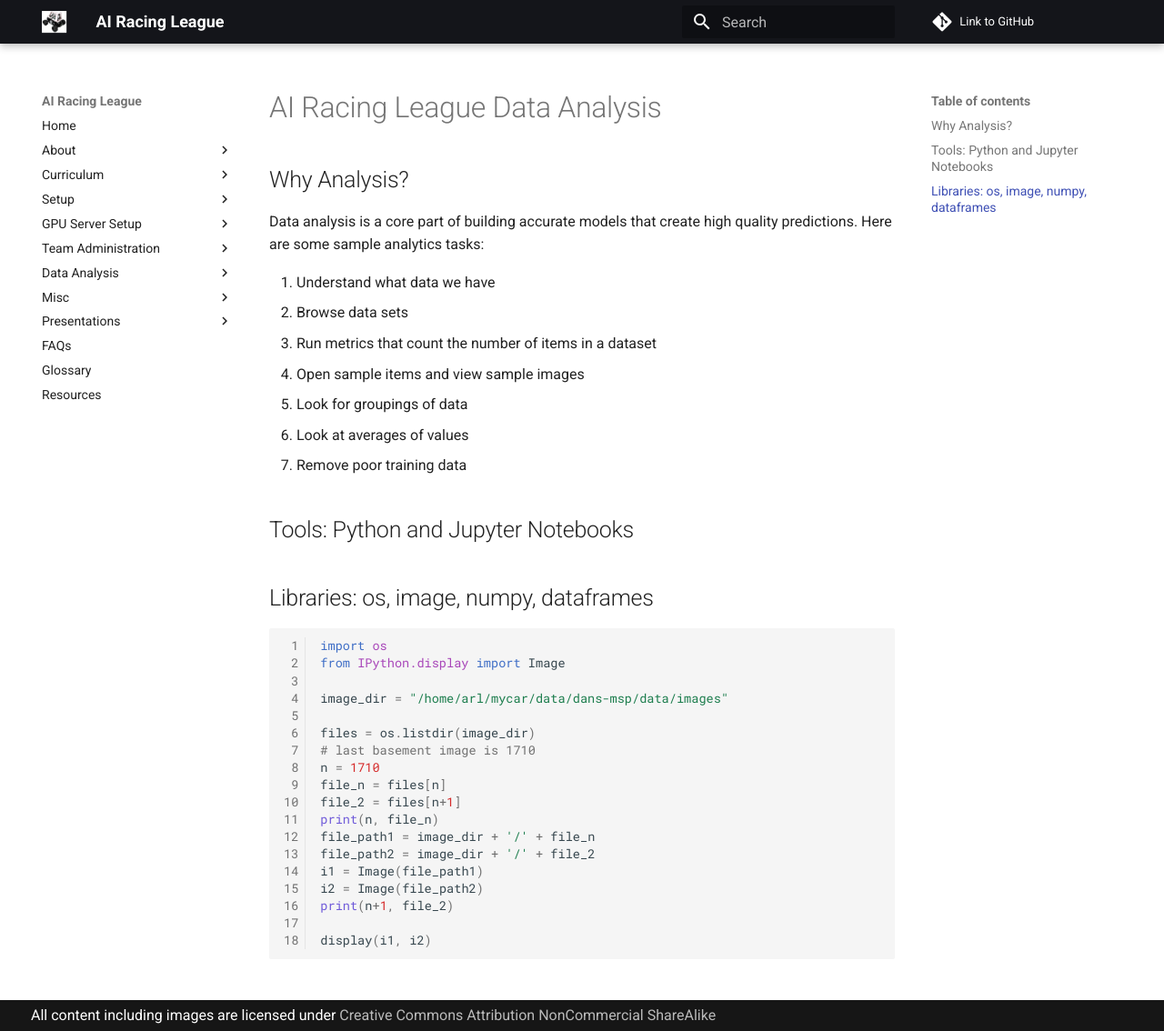
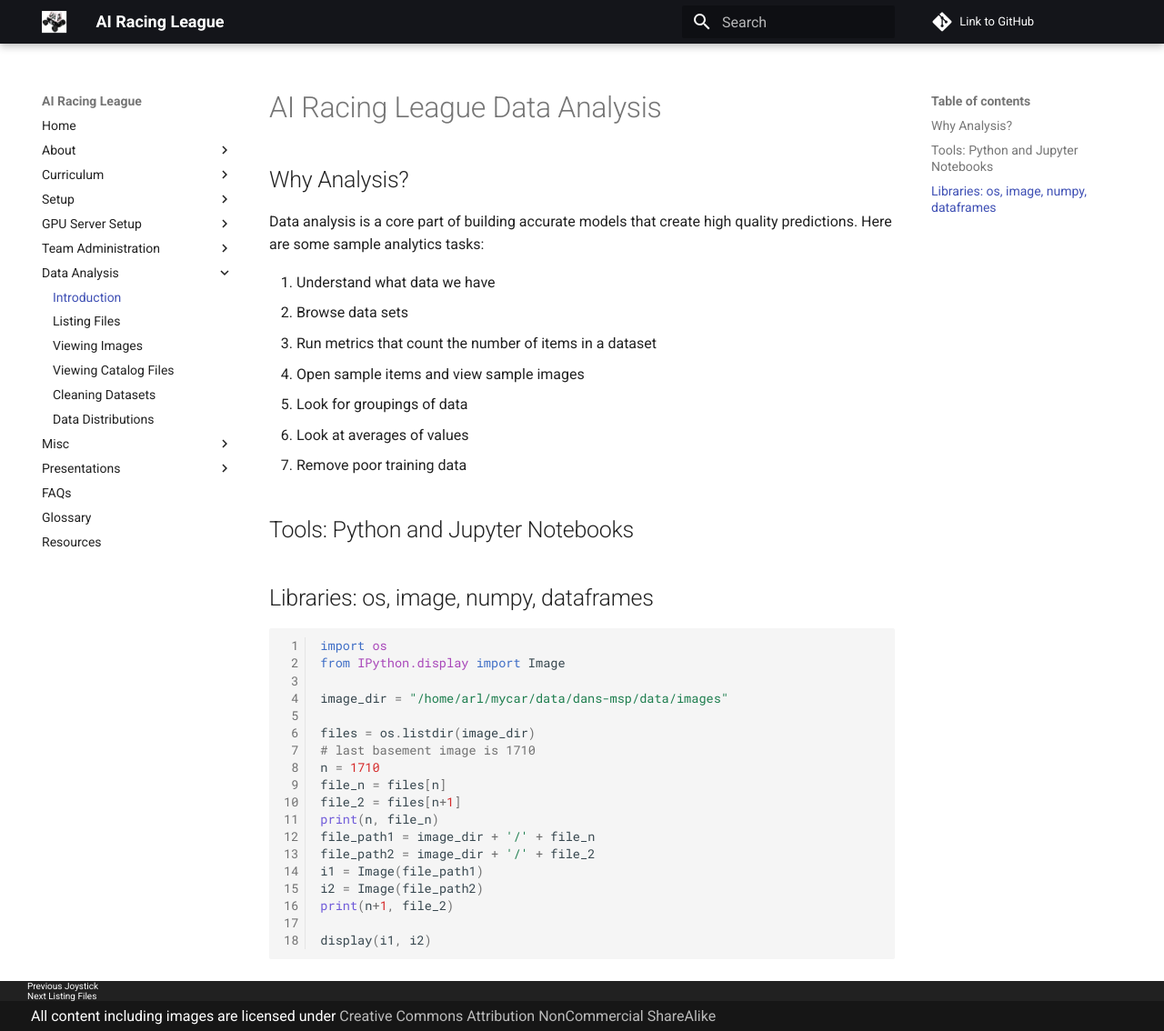
Before and after one commit to CoderDojoTC/ai-racing-league, an MkDocs documentation site: the page built from docs/data-analysis/01-intro.md, in a window 1280 px wide and 1134 px high. Shown: the whole window at 91% size. Built offline with MkDocs 1.6.1 and Material for MkDocs 9.7.7, drawn with Linux system fonts in a browser that asks for light colours; comment, search, counter and statistics services are not loaded.

Commit message:
updated content

```diff
--- a/mkdocs.yml
+++ b/mkdocs.yml
@@ -29,7 +29,12 @@ nav:
     - Car Box Checklist: admin/car-box-checklist.md
     - Joystick: admin/joystick.md
   - Data Analysis:
-    - Introduction: analysis/01-intro.md
+    - Introduction: data-analysis/01-intro.md
+    - Listing Files: data-analysis/02-listing-files.md
+    - Viewing Images: data-analysis/03-viewing-images.md
+    - Viewing Catalog Files: data-analysis/04-viewing-catalog-files.md
+    - Cleaning Datasets: data-analysis/05-cleaning-datasets.md
+    - Data Distributions: data-analysis/06-data-distributions.md
   - Misc:
     - Hackathon: hackathon.md
     - Demos: demos.md
```
Also changed, not shown: docs/data-analysis/03-viewing-images.md (added, +3 -0 lines), docs/data-analysis/04-viewing-catalog-files.md (added, +1 -0 lines), docs/data-analysis/05-cleaning-datasets.md (added, +17 -0 lines), site/search/search_index.json, site/sitemap.xml, 3 other files.
